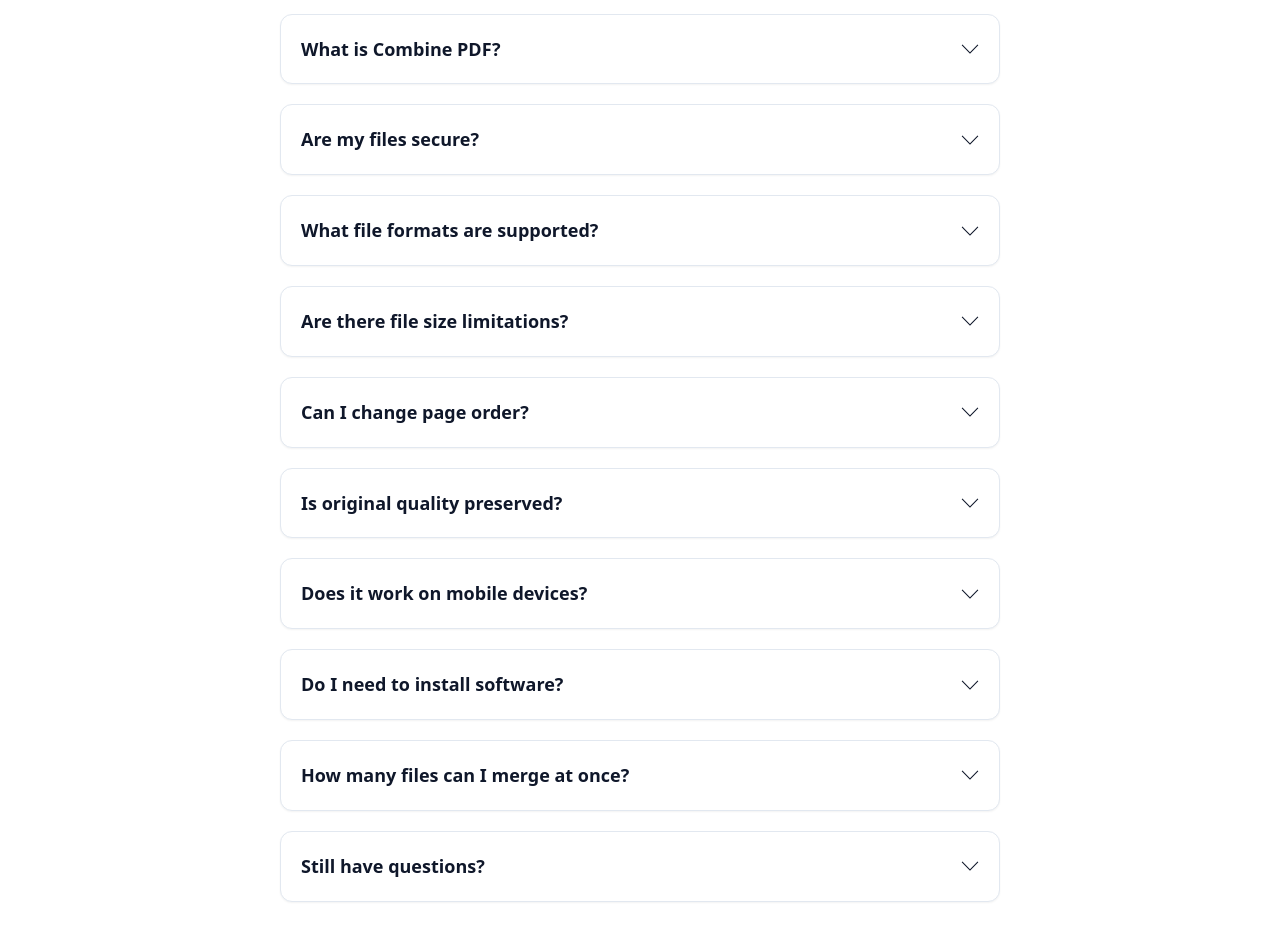
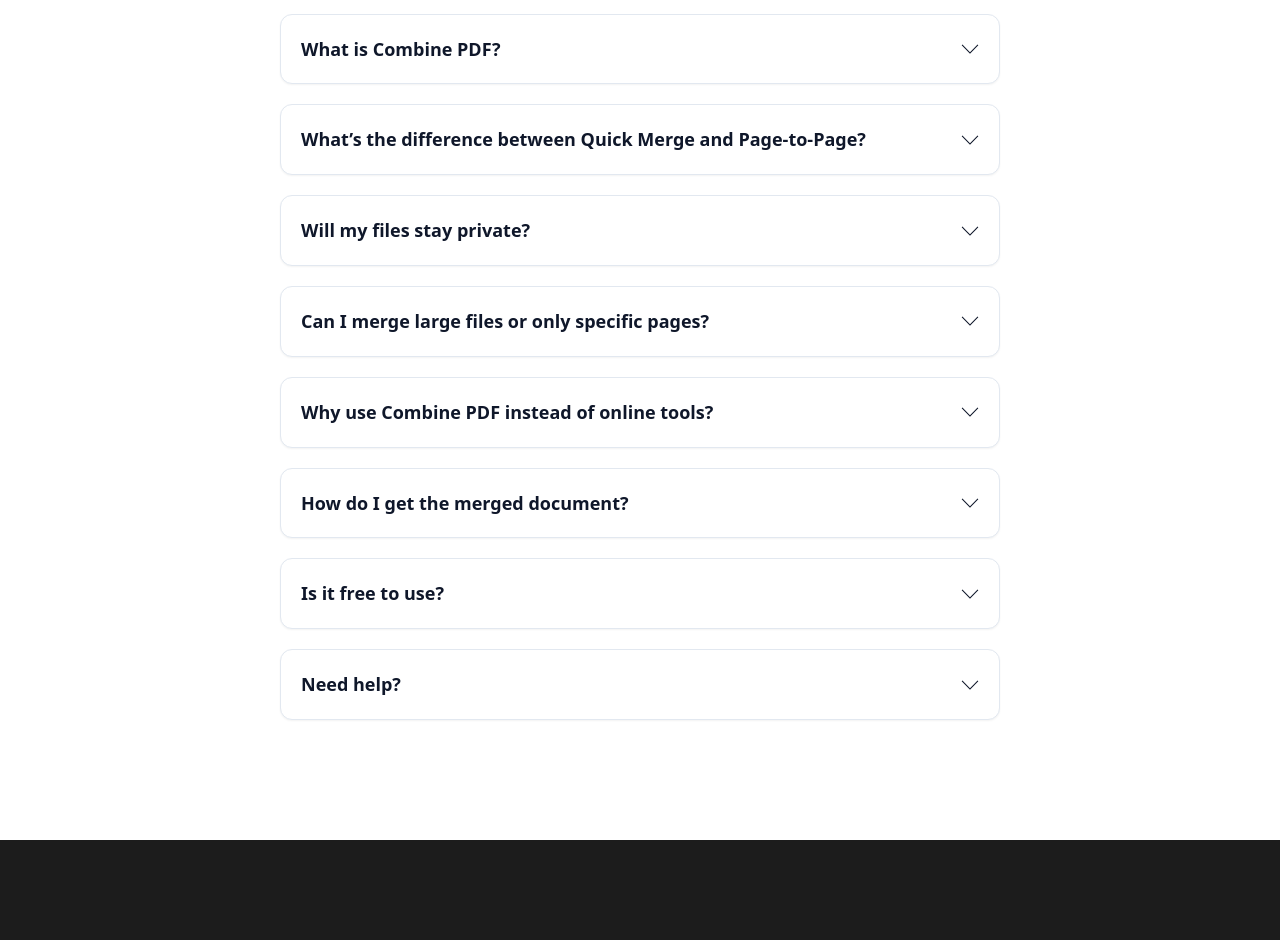
Before and after one commit to Kosurij/merge-pdf-landing, a Vue app: page /faq in a window 1280 px wide. Shown: the part 280-1220 px from the top of the page. After the commit the page ends 1120 px from the top, so only its background shows below. Built offline with nearby package versions, Linux system fonts and the light colour scheme.

Commit message:
Поправли тексты

```diff
--- a/src/pages/FaqPage.vue
+++ b/src/pages/FaqPage.vue
@@ -18,56 +18,54 @@
   {
     title: 'What is Combine PDF?',
     description:
-        'Combine PDF is an online tool for merge multiple PDF files into one document. You can upload files, arrange page order, and download the result with one click.',
+        'Combine PDF is a powerful yet simple Chrome extension that helps you merge PDF files directly in your browser — no internet, no hassle, just instant results.',
   },
   {
-    title: 'Are my files secure?',
-    description:
-        'Yes, absolutely secure! All files are processed locally in your browser and never uploaded to our servers. We have no access to your document content.',
+    title: 'What’s the difference between Quick Merge and Page-to-Page?',
+    description: `
+      <ul>
+        <li>⚡ <strong>Quick Merge</strong> — instantly combines up to <strong>4</strong> full PDF files, with the option to reorder them before merging.</li>
+        <li>📄 <strong>Page-to-Page</strong> — pick and merge <strong>individual pages</strong> from different PDFs. No hard limits — it depends only on your computer’s performance.</li>
+      </ul>
+    `,
   },
   {
-    title: 'What file formats are supported?',
+    title: 'Will my files stay private?',
     description:
-        'Currently, only PDF files are supported. If you have documents in other formats (Word, Excel, PowerPoint), convert them to PDF first.',
+        'Yes! 🔒 Your PDFs never leave your device. Everything happens 100% offline inside your browser, guaranteeing complete privacy and security.',
   },
   {
-    title: 'Are there file size limitations?',
+    title: 'Can I merge large files or only specific pages?',
     description:
-        'File size is limited by your browser capabilities. We recommend using files up to 100 MB for optimal performance.',
+        'Definitely ✅. Work with hundreds of pages in Page-to-Page mode or merge just the specific pages you need. It’s flexible and entirely under your control.',
   },
   {
-    title: 'Can I change page order?',
-    description:
-        'Yes! After uploading files, you can drag and drop pages to rearrange them, remove unwanted pages, and add new files at any time.',
+    title: 'Why use Combine PDF instead of online tools?',
+    description: `
+      <ul>
+        <li>🔒 <strong>Privacy-first</strong> — no uploads, everything stays on your device.</li>
+        <li>⚡ <strong>Fast</strong> — local processing right in Chrome.</li>
+        <li>🖱 <strong>Easy</strong> — drag, drop, and done.</li>
+        <li>🎯 <strong>Flexible</strong> — two modes: Quick Merge and Page-to-Page.</li>
+      </ul>
+    `,
   },
   {
-    title: 'Is original quality preserved?',
+    title: 'How do I get the merged document?',
     description:
-        'Yes, we preserve the original quality of all PDF files. No quality loss or compression occurs.',
+        'As soon as your files are merged, Combine PDF instantly prompts you to download the final document with one click. Quick and effortless!',
   },
   {
-    title: 'Does it work on mobile devices?',
+    title: 'Is it free to use?',
     description:
-        'Yes, Combine PDF is fully responsive and works on all devices: computers, tablets, and smartphones.',
+        'Yes, Combine PDF is free for everyday use. Core features — Quick Merge and Page-to-Page — are fully accessible.',
   },
   {
-    title: 'Do I need to install software?',
+    title: 'Need help?',
     description:
-        'No! Combine PDF works right in your browser. Just open the website and start working. No additional programs or extensions required.',
+        'We’re here for you! Reach out anytime at <a href="mailto:kosurij.dm@gmail.com" class="contact-link">kosurij.dm@gmail.com</a> — we’ll be glad to help.',
   },
-  {
-    title: 'How many files can I merge at once?',
-    description:
-        'You can upload and merge any number of PDF files. Limitations depend only on your browser and device capabilities.',
-  },
-  {
-    title: 'Still have questions?',
-    description:
-        'We\'re always here to help! Email us at <a href="mailto:support@mergepdf.com" class="contact-link">support@mergepdf.com</a> or use the contact form on our website.',
-  }
-]
-
-</script>
+]</script>
 
 <style scoped>
 .faq-page {
@@ -178,4 +176,10 @@
 .contact-link:hover::after {
   transform: scaleX(1);
 }
+
+.faq-wrapper ul {
+  list-style: none;
+  padding: 0;
+  margin: 0;
+}
 </style>
--- a/src/pages/IndexPage.vue
+++ b/src/pages/IndexPage.vue
@@ -8,8 +8,8 @@
           <span class="hero__title-accent">quickly and easily</span>
         </h1>
         <p class="hero__subtitle">
-          Powerful online tool for merging PDF documents.
-          Upload, merge, and download in just a few clicks.
+          Powerful Chrome extension for merging PDF documents.
+          Upload, merge, and download in just a few clicks. 100% private - files never leave your device.
         </p>
         <div class="hero__actions">
           <a href="https://chromewebstore.google.com" target="_blank" rel="noopener" class="btn btn--primary btn--large">
```
